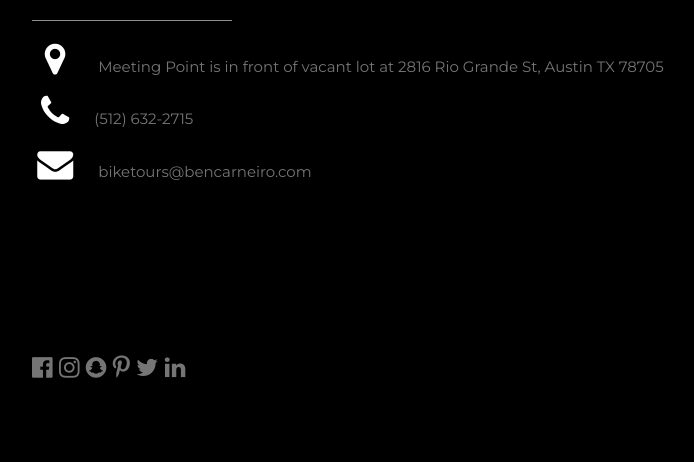
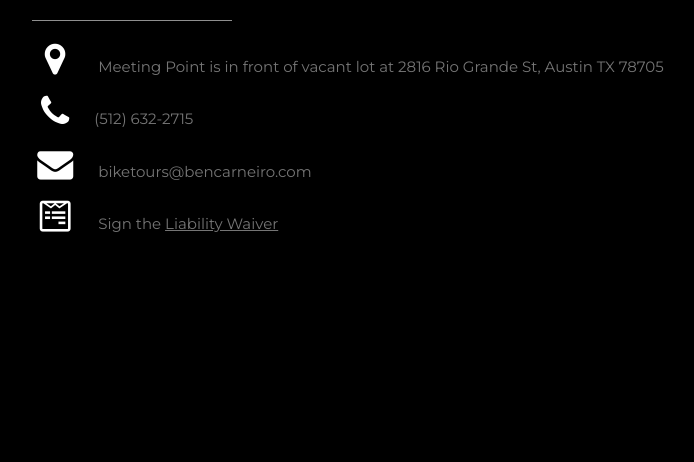
Before and after one commit to bencarneiro/biketours, a Django app: page / in a window 1280 px wide. Shown: the part 5793-6255 px from the top of the page, without its empty margins (178-872 px from the left). After the commit the page ends 6025 px from the top, so only its background shows below. Run offline with Django 4.2, Linux system fonts and the light colour scheme; data that the repository does not hold is empty.

Commit message:
add waiver to homepagfe

```diff
--- a/app/backend/templates/barton.html
+++ b/app/backend/templates/barton.html
@@ -84,8 +84,8 @@
     <p>
         1) A Swimsuit - I recommend arriving in your swimsuit if you want to swim. I will be in mine for the whole ride. <br>
         2) ID - if you want to drink my beer. <br>
-        3) Common Sense - Austin is very, very hot. If it's the summer, there is some reasonable expectation that you show up relatively hydrated, and I recommend putting on sunscreen before you arrive.
-
+        3) Common Sense - Austin is very, very hot. If it's the summer, there is some reasonable expectation that you show up relatively hydrated, and I recommend putting on sunscreen before you arrive. <br>
+        4) Please fill out the <a target="_blank" href="https://forms.gle/6Qp8nCk8jsWQS7wv9">liability waiver</a> in advance if you don't want to do it when you get here.
     </p>
     <h2>Where Do We Meet?</h2>
     <p>Our Meeting point is a <a target="_blank" href="https://www.google.com/maps/place/2816+Rio+Grande+St,+Austin,+TX+78705">vacant lot at 2816 Rio Grande St, Austin TX 78705</a></p>
--- a/app/backend/templates/home.html
+++ b/app/backend/templates/home.html
@@ -173,20 +173,12 @@ table, th, td {
       <p><i class="fa fa-map-marker fa-fw w3-text-white w3-xxlarge w3-margin-right"></i> Meeting Point is in front of vacant lot at 2816 Rio Grande St, Austin TX 78705</p>
       <p><i class="fa fa-phone fa-fw w3-text-white w3-xxlarge w3-margin-right"></i>(512) 632-2715</p>
       <p><i class="fa fa-envelope fa-fw w3-text-white w3-xxlarge w3-margin-right"> </i> biketours@bencarneiro.com</p>
+      <p><i class="fa fa-wpforms fa-fw w3-text-white w3-xxlarge w3-margin-right"> </i>
+         Sign the <a target="_blank" href="https://forms.gle/6Qp8nCk8jsWQS7wv9">Liability Waiver</a></p>
     </div><br>
   <!-- End CONTACT Section -->
   </div>
 
-    <!-- Footer -->
-  <footer class="w3-content w3-padding-64 w3-text-grey w3-xlarge">
-    <i class="fa fa-facebook-official w3-hover-opacity"></i>
-    <i class="fa fa-instagram w3-hover-opacity"></i>
-    <i class="fa fa-snapchat w3-hover-opacity"></i>
-    <i class="fa fa-pinterest-p w3-hover-opacity"></i>
-    <i class="fa fa-twitter w3-hover-opacity"></i>
-    <i class="fa fa-linkedin w3-hover-opacity"></i>
-  <!-- End footer -->
-  </footer>
 
 <!-- END PAGE CONTENT -->
 </div>
```
